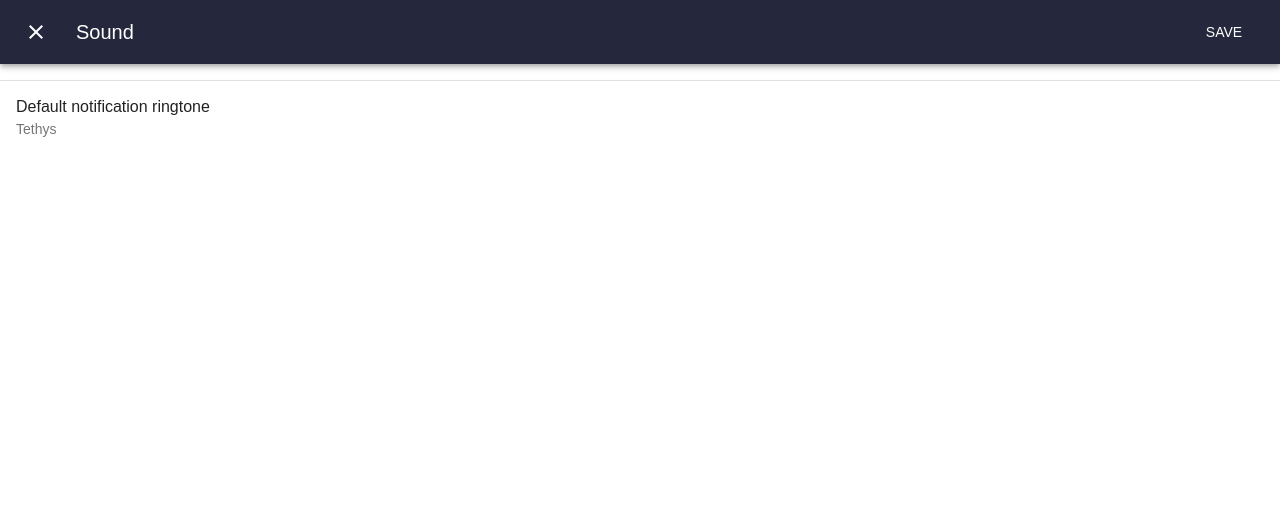
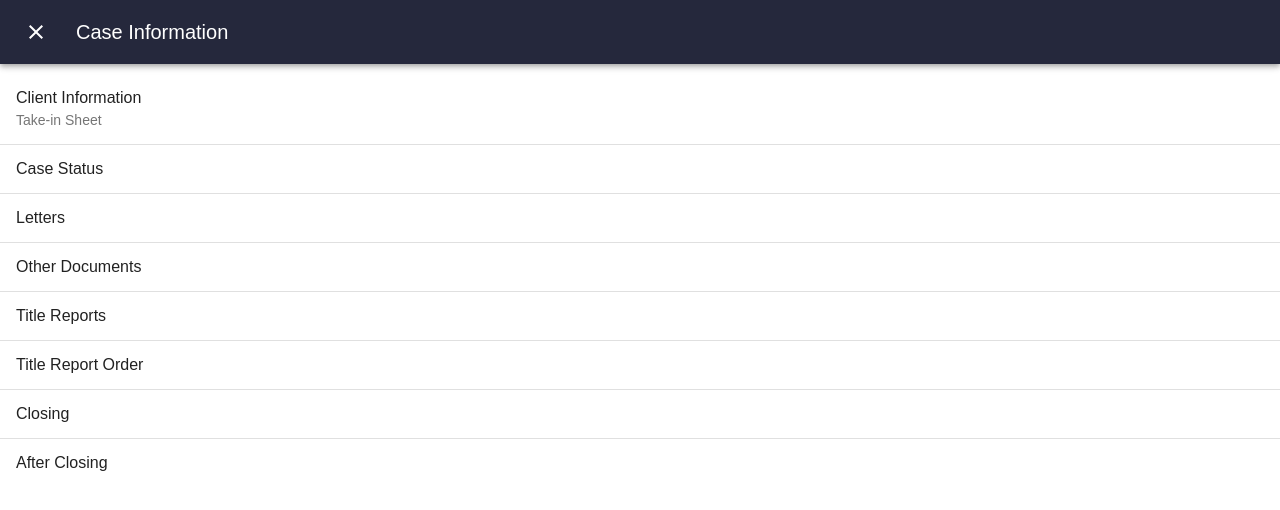
Before and after one commit to michaeljluo/cyhlawoffice, a React (Create React App) app: page / in a window 1280 px wide. Both pictures are taken after a click on the element "RE-Q-001". Shown: the top 510 px of the page. Built offline with nearby package versions, Linux system fonts and the light colour scheme.

Commit message:
added drag and added scroll

```diff
--- a/package.json
+++ b/package.json
@@ -16,6 +16,7 @@
     "react": "^17.0.1",
     "react-bootstrap": "^1.5.0",
     "react-dom": "^17.0.1",
+    "react-draggable": "^4.4.3",
     "react-scripts": "^4.0.2",
     "reactstrap": "^8.9.0",
     "web-vitals": "^1.1.0"
--- a/src/components/CaseDialog/CaseDialog.js
+++ b/src/components/CaseDialog/CaseDialog.js
@@ -1,9 +1,10 @@
 import React from 'react';
 import PropTypes from 'prop-types';
 
+import ClientDialog from '../ClientDialog/ClientDialog'
+
 import { makeStyles } from '@material-ui/core/styles';
 import { Typography } from '@material-ui/core';
-import Button from '@material-ui/core/Button';
 import Dialog from '@material-ui/core/Dialog';
 import ListItemText from '@material-ui/core/ListItemText';
 import ListItem from '@material-ui/core/ListItem';
@@ -14,6 +15,8 @@ import Toolbar from '@material-ui/core/Toolbar';
 import IconButton from '@material-ui/core/IconButton';
 import CloseIcon from '@material-ui/icons/Close';
 import Slide from '@material-ui/core/Slide';
+import { Container } from "react-bootstrap";
+
 
 const useStyles = makeStyles((theme) => ({
   title: {
@@ -29,8 +32,13 @@ const Transition = React.forwardRef(function Transition(props, ref) {
 export default function CaseDialog( props ) {
   const classes = useStyles();
 
-  console.log(props);
   const [open, setOpen] = React.useState(props.open);
+  const [openClient, setOpenClient] = React.useState(false);
+
+  //callback for child to use
+  const onCloseClient = React.useCallback(openClient => {
+    setOpenClient(openClient);
+  });
 
   //unused
   const handleClickOpen = () => {
@@ -44,30 +52,56 @@ export default function CaseDialog( props ) {
 
   return(
     <div className="CaseDialog">
+      <Container>
+        <div className="CaseInformation">
           <Dialog fullScreen open={props.open} onClose={handleClose} TransitionComponent={Transition}>
-          <AppBar className={classes.appBar}>
+            <AppBar position="static" className={classes.appBar}>
               <Toolbar>
                 <IconButton edge="start" color="inherit" onClick={handleClose} aria-label="close">
                   <CloseIcon />
                 </IconButton>
                 <Typography variant="h6" className={classes.title}>
-                Sound
+                  Case Information
                 </Typography>
-              <Button autoFocus color="inherit" onClick={handleClose}>
-                save
-              </Button>
               </Toolbar>
             </AppBar>
             <List>
-            <ListItem button>
-              <ListItemText primary="Phone ringtone" secondary="Titania" />
+              <ListItem button onClick={() => setOpenClient(true)}>
+                <ListItemText primary="Client Information" secondary="Take-in Sheet" />
               </ListItem>
               <Divider />
               <ListItem button>
-              <ListItemText primary="Default notification ringtone" secondary="Tethys" />
+                <ListItemText primary="Case Status"/>
+              </ListItem>
+              <Divider />
+              <ListItem button>
+                <ListItemText primary="Letters"/>
+              </ListItem>
+              <Divider />
+              <ListItem button>
+                <ListItemText primary="Other Documents"/>
+              </ListItem>
+              <Divider />
+              <ListItem button>
+                <ListItemText primary="Title Reports"/>
+              </ListItem>
+              <Divider />
+              <ListItem button>
+                <ListItemText primary="Title Report Order"/>
+              </ListItem>
+              <Divider />
+              <ListItem button>
+                <ListItemText primary="Closing"/>
+              </ListItem>
+              <Divider />
+              <ListItem button>
+                <ListItemText primary="After Closing"/>
               </ListItem>
             </List>
           </Dialog>
+        </div>
+        <ClientDialog openClient={openClient} onCloseClient={onCloseClient}></ClientDialog>
+      </Container>
     </div>
   );
 }
--- /dev/null
+++ b/src/components/ClientDialog/ClientDialog.js
@@ -0,0 +1,147 @@
+import React from 'react';
+import PropTypes from 'prop-types';
+
+import { makeStyles } from '@material-ui/core/styles';
+import { Typography } from '@material-ui/core';
+import Button from '@material-ui/core/Button';
+import ListItemText from '@material-ui/core/ListItemText';
+import ListItem from '@material-ui/core/ListItem';
+import List from '@material-ui/core/List';
+import Divider from '@material-ui/core/Divider';
+import AppBar from '@material-ui/core/AppBar';
+import Toolbar from '@material-ui/core/Toolbar';
+import IconButton from '@material-ui/core/IconButton';
+import CloseIcon from '@material-ui/icons/Close';
+import Slide from '@material-ui/core/Slide';
+import { FormControl, Input, InputLabel, FormHelperText } from '@material-ui/core';
+import Dialog from '@material-ui/core/Dialog';
+import DialogActions from '@material-ui/core/DialogActions';
+import DialogContent from '@material-ui/core/DialogContent';
+import DialogContentText from '@material-ui/core/DialogContentText';
+import DialogTitle from '@material-ui/core/DialogTitle';
+import Paper from '@material-ui/core/Paper';
+import Draggable from 'react-draggable';
+
+
+
+const useStyles = makeStyles((theme) => ({
+  title: {
+    marginLeft: theme.spacing(2),
+    flex: 1,
+  },
+
+}));
+/*  appbar: {
+    width: lg
+  } */
+const Transition = React.forwardRef(function Transition(props, ref) {
+  return <Slide direction="up" ref={ref} {...props} />;
+});
+
+
+function PaperComponent(props) {
+  return (
+    <Draggable handle="#draggable-dialog-title" cancel={'[class*="MuiDialogContent-root"]'}>
+      <Paper {...props} />
+    </Draggable>
+  );
+}
+
+export default function ClientDialog( props ) {
+  const classes = useStyles();
+
+  console.log(props);
+  const [openClient, setOpenClient] = React.useState(props.openClient);
+
+
+  //unused
+  const handleClickOpen = () => {
+    setOpenClient(true);
+  };
+
+  const handleClose = () => {
+    setOpenClient(false);
+    props.onCloseClient(openClient);
+  };
+
+  return(
+    <div className="ClientDialog">
+        <Dialog
+        open={props.openClient}
+        onClose={handleClose}
+        TransitionComponent={Transition}
+        PaperComponent={PaperComponent}
+        aria-labelledby="draggable-dialog-title"
+        >
+          <AppBar position="static" className={classes.appBar}>
+            <Toolbar>
+              <DialogActions>
+                <IconButton edge="start" color="inherit" onClick={handleClose} aria-label="close">
+                  <CloseIcon/>
+                </IconButton>
+                <DialogTitle style={{ cursor: 'move' }} id="draggable-dialog-title">
+                  <Typography variant="h6" className={classes.title}>
+                    Client Take-in Sheet
+
+                  </Typography>
+                </DialogTitle>
+
+                <Button autoFocus color="inherit" onClick={handleClose}>
+                  save
+                </Button>
+              </DialogActions>
+            </Toolbar>
+          </AppBar>
+          <DialogContent dividers={true}>
+            <FormControl>
+              <InputLabel htmlFor="my-input">Email address</InputLabel>
+              <Input id="my-input" aria-describedby="my-helper-text" />
+              <FormHelperText id="my-helper-text">We'll never share your email.</FormHelperText>
+
+              <InputLabel htmlFor="my-input">Email address</InputLabel>
+              <Input id="my-input" aria-describedby="my-helper-text" />
+              <FormHelperText id="my-helper-text">We'll never share your email.</FormHelperText>
+
+              <InputLabel htmlFor="my-input">Email address</InputLabel>
+              <Input id="my-input" aria-describedby="my-helper-text" />
+              <FormHelperText id="my-helper-text">We'll never share your email.</FormHelperText>
+
+              <InputLabel htmlFor="my-input">Email address</InputLabel>
+              <Input id="my-input" aria-describedby="my-helper-text" />
+              <FormHelperText id="my-helper-text">We'll never share your email.</FormHelperText>
+
+              <InputLabel htmlFor="my-input">Email address</InputLabel>
+              <Input id="my-input" aria-describedby="my-helper-text" />
+              <FormHelperText id="my-helper-text">We'll never share your email.</FormHelperText>
+
+              <InputLabel htmlFor="my-input">Email address</InputLabel>
+              <Input id="my-input" aria-describedby="my-helper-text" />
+              <FormHelperText id="my-helper-text">We'll never share your email.</FormHelperText>
+
+              <InputLabel htmlFor="my-input">Email address</InputLabel>
+              <Input id="my-input" aria-describedby="my-helper-text" />
+              <FormHelperText id="my-helper-text">We'll never share your email.</FormHelperText>
+
+              <InputLabel htmlFor="my-input">Email address</InputLabel>
+              <Input id="my-input" aria-describedby="my-helper-text" />
+              <FormHelperText id="my-helper-text">We'll never share your email.</FormHelperText>
+
+              <InputLabel htmlFor="my-input">Email address</InputLabel>
+              <Input id="my-input" aria-describedby="my-helper-text" />
+              <FormHelperText id="my-helper-text">We'll never share your email.</FormHelperText>
+
+              <InputLabel htmlFor="my-input">Email address</InputLabel>
+              <Input id="my-input" aria-describedby="my-helper-text" />
+              <FormHelperText id="my-helper-text">We'll never share your email.</FormHelperText>
+
+            </FormControl>
+          </DialogContent>
+
+        </Dialog>
+    </div>
+  );
+}
+
+ClientDialog.propTypes = { open: PropTypes.bool.isRequired };
+
+ClientDialog.defaultProps = {};
--- a/src/components/Main/Main.js
+++ b/src/components/Main/Main.js
@@ -51,6 +51,7 @@ export default function Main() {
   const [selectionModel, setSelectionModel] = React.useState([]);
   const [open, setOpen] = React.useState(false);
 
+  //callback for child to use
   const onClose = React.useCallback(open => {
     setOpen(open);
   });
@@ -73,6 +74,8 @@ export default function Main() {
                         setOpen(true);
                     }}
                     selectionModel={selectionModel}
+                    disableColumnMenu={true}
+
                 />
             </div>
         </div>
```
Also changed, not shown: src/components/TakeInWindow/TakeInWindow.js (+7 -0 lines), 1 other file (tests, documents, lock files or other folders). Lines whose indentation alone changed are shown as unchanged.
